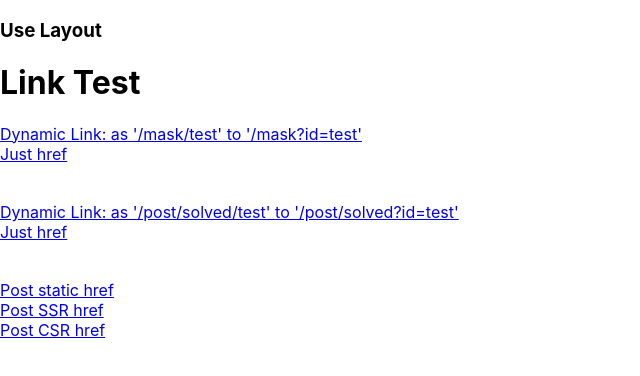
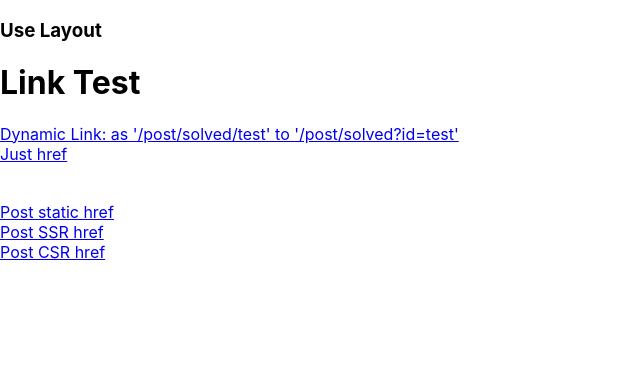
Before and after one commit to 1ilsang/next-tutorial, a Next.js app: page /link in a window 1280 px wide. Shown: the top 376 px of the page, without its empty margins (0-640 px from the left). Built offline with nearby package versions, Linux system fonts and the light colour scheme.

Commit message:
feat: 동적 라우팅 설명 변경

```diff
--- a/pages/link.js
+++ b/pages/link.js
@@ -7,16 +7,9 @@ const link = () => {
 	return (
 		<>
 			<Layout>
+				<h1>Link Test</h1>
 				<div>
-					<h1>Link Test</h1>
-					{/* 10버전 이전엔 href="/mask/[id]" as={`/mask/${id}`} 이렇게 해주어야 했던 것이 통일 되었다. 정말 '마스크 링크'로 적용 중 */}
-					<Link href={`/mask?id=${id}`} as={`/mask/${id}`}>
-						Dynamic Link: as '/mask/test' to '/mask?id=test'
-					</Link>
-					<br />
-					<Link href={`/mask?id=${id}`}>Just href</Link>
-				</div>
-				<div>
+					{/* 10버전 이전엔 href="/post/solved/[id]" as={`/post/solved/${id}`} 이렇게 해주어야 했던 것이 통일 되었다. 정말 '마스크 링크'로 적용 중 */}
 					<Link href={`/post/solved?id=${id}`} as={`/post/solved/${id}`}>
 						Dynamic Link: as '/post/solved/test' to '/post/solved?id=test'
 					</Link>
--- a/pages/post/solved.js
+++ b/pages/post/solved.js
@@ -1,8 +1,12 @@
 import posts from '../posts.json';
+import { useRouter } from 'next/router';
 
 const Post = ({ post }) => {
+	const router = useRouter();
+
 	return (
 		<>
+			<h2>QueryId: {router.query.id}</h2>
 			<h1>{post.title}</h1>
 			<p>{post.content}</p>
 		</>
```
Also changed, not shown: pages/mask/_a[id].js (deleted, +0 -13 lines), pages/mask/index.js (deleted, +0 -13 lines), 1 other file (tests, documents, lock files or other folders).
